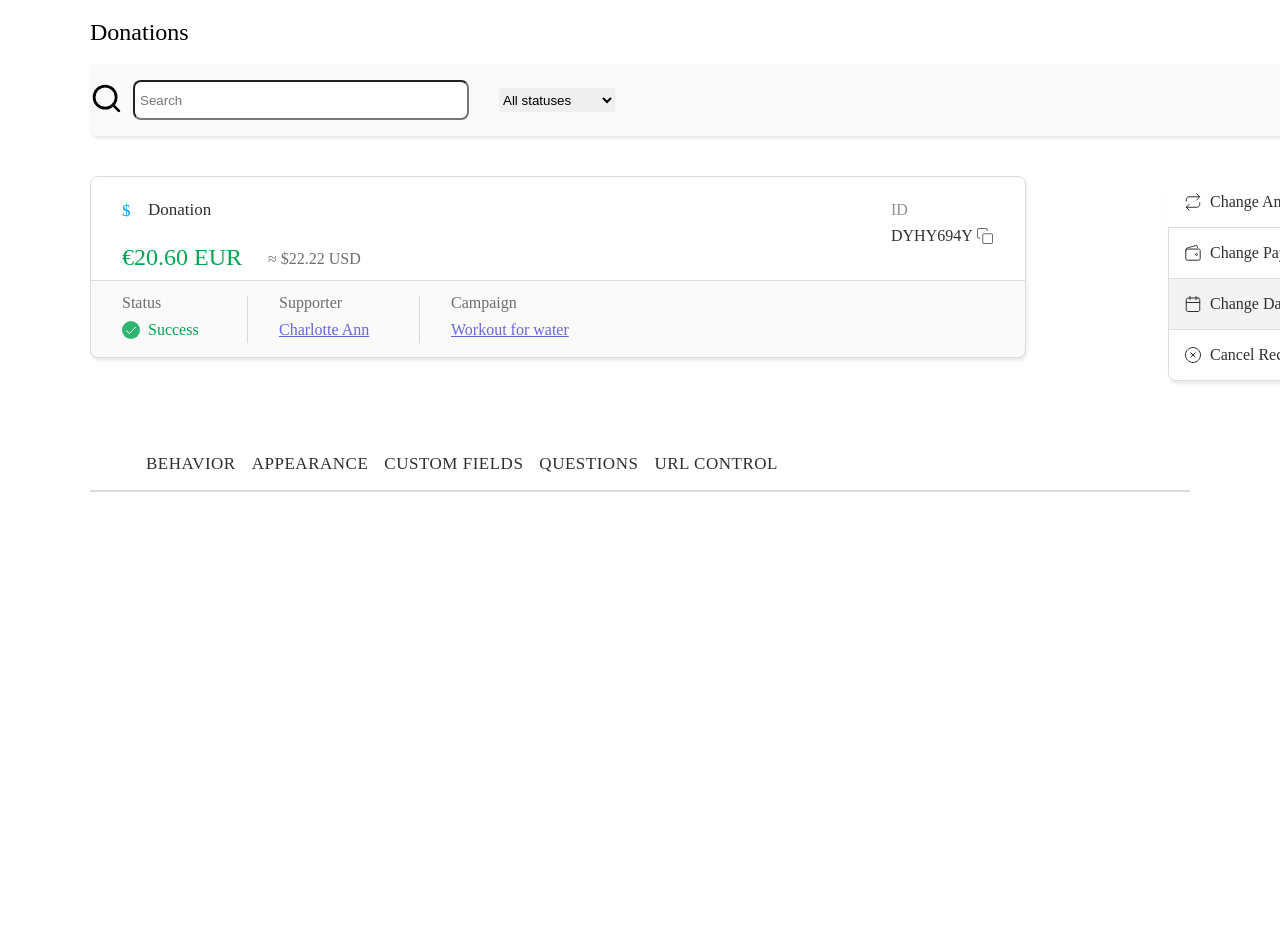
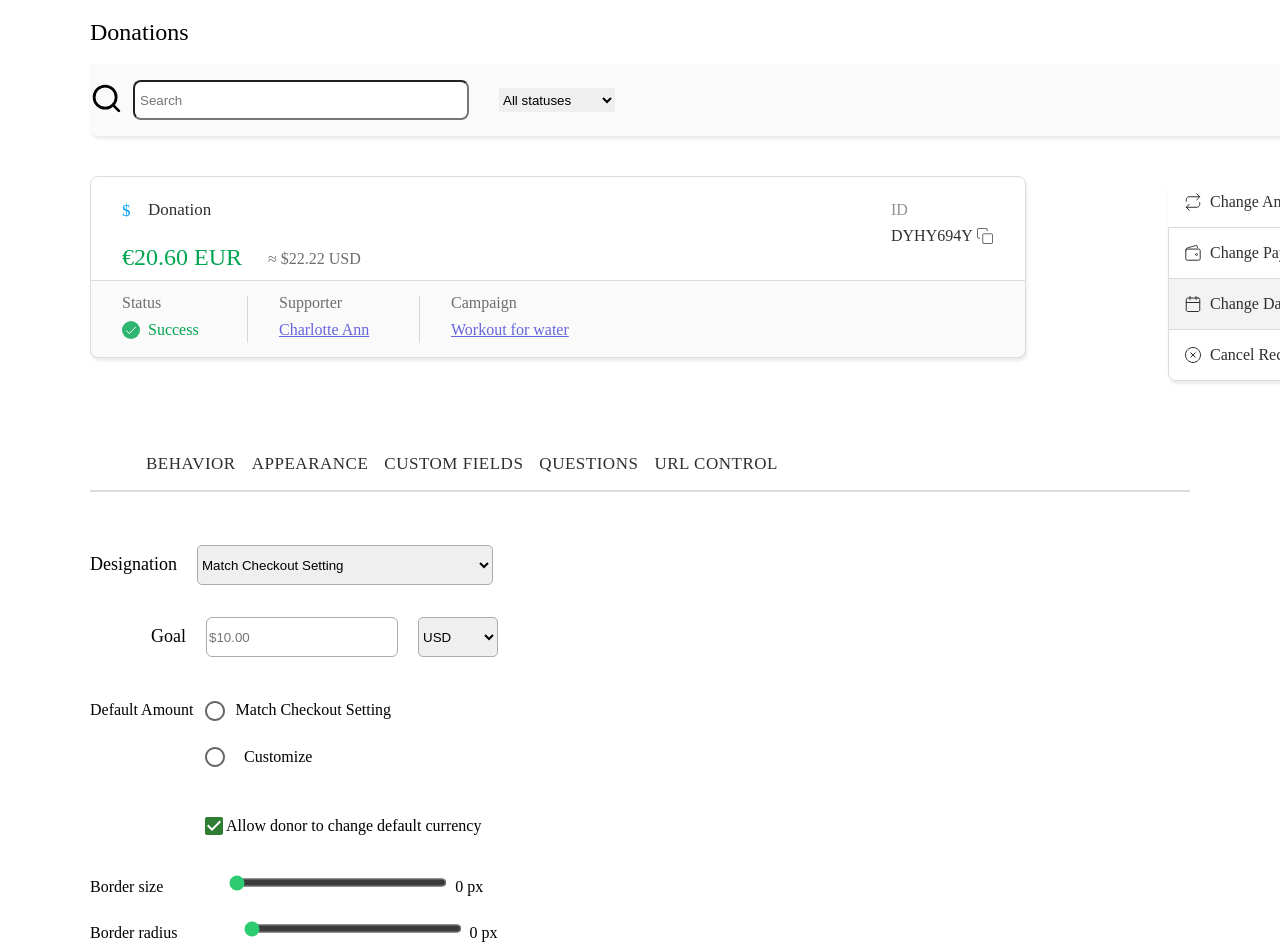
Before and after one commit to Muslimov-Khasan/dashboard-currency, a React (Create React App) app: page / in a window 1280 px wide. Shown: the top 952 px of the page. Before the commit the page ends 800 px from the top, so only its background shows below. Built offline with nearby package versions, Linux system fonts and the light colour scheme.

Commit message:
create form

```diff
--- a/src/App.css
+++ b/src/App.css
@@ -41,4 +41,27 @@ body {
 
   /* Effects */
   --container-shadow-not-active: 1px 3px 3px rgba(62, 63, 64, 0.1);
+
+
+  	/* fonts */
+  	--font-work-sans: 'Work Sans';
+
+  	/* font sizes */
+  	--font-size-base: 16px;
+
+  	/* Colors */
+  	--gray-100: #2f2f30;
+  	--focused-non-text: #2eb670;
+  	--white: #fff;
+  	--gray-70: #a9abae;
+
+  	/* Paddings */
+  	--padding-5xs: 8px;
+  	--padding-xs: 12px;
+
+  	/* border radiuses */
+  	--br-xs: 12px;
+  	--br-9xs: 4px;
+  	--br-7xs: 6px;
+
 }
--- a/src/App.js
+++ b/src/App.js
@@ -1,7 +1,8 @@
 import './App.css';
-import { Header } from './components/header/header';
+import { Header } from './components/Header/Header';
 import Navbar from './components/Navbar/Navbar';
 import Supporter from './components/Supporter/Supporter';
+import Designation from './components/Designation/Designation';
 
 function App() {
   return (
@@ -10,6 +11,7 @@ function App() {
       <main>
       <Supporter/>
       <Navbar/>
+      <Designation/>
       </main>
     </div>
   );
--- /dev/null
+++ b/src/components/Designation/Designation.css
@@ -0,0 +1,141 @@
+.designation-inner {
+  display: flex;
+  flex-direction: column;
+  margin-right: auto;
+  background: linear-gradient(0deg, #ffffff, #ffffff),
+    linear-gradient(0deg, #dbdcde, #dbdcde);
+}
+
+.designation-labe {
+  font-family: Work Sans;
+  font-size: 18px;
+  font-weight: 400;
+  line-height: 24px;
+  letter-spacing: 0em;
+  text-align: right;
+  margin-top: 6px;
+}
+
+.gola-wrapper {
+  transform: translateX(50px);
+  margin: 11px;
+}
+
+.gola-labe {
+  font-family: Work Sans;
+  font-size: 18px;
+  font-weight: 400;
+  line-height: 24px;
+  letter-spacing: 0em;
+  text-align: right;
+  margin-top: 6px;
+}
+
+.designation-select {
+  width: 296px;
+  height: 40px;
+  margin-left: 20px;
+  border: 1px rgba(169, 171, 174, 1) solid;
+  margin-bottom: 21px;
+  border-radius: 5px;
+  outline: none;
+}
+
+.gola-select {
+  width: 80px;
+  height: 40px;
+  margin-left: 20px;
+  border: 1px rgba(169, 171, 174, 1) solid;
+  border-radius: 5px;
+  margin-bottom: 22px;
+}
+
+.designation-option {
+  width: 296px;
+  height: 140px;
+  margin-left: 377px;
+}
+
+.gola-option {
+  width: 296px;
+  height: 150px;
+  margin-left: 377px;
+}
+
+.gola-input {
+  width: 192px;
+  height: 40px;
+  margin-left: 20px;
+  top: 624.9999999999999px;
+  left: 547.9999999999998px;
+  padding: 8px, 12px, 8px, 12px;
+  border-radius: 6px;
+  border: 1px rgba(169, 171, 174, 1) solid;
+}
+
+.label {
+  font-family: Work Sans;
+  font-size: 16px;
+  font-weight: 400;
+  line-height: 24px;
+  letter-spacing: 0em;
+}
+
+.radio {
+  transform: translateX(104px);
+}
+
+.checkbox {
+  width: 24px;
+  height: 24px;
+}
+
+.checkbox-lable {
+  display: flex;
+  font-family: Work Sans;
+  font-size: 16px;
+  font-weight: 400;
+  line-height: 24px;
+}
+
+.checkbox-wrapper {
+  transform: translateX(7rem);
+  margin-bottom: 33px;
+}
+
+.range-inner {
+  display: flex;
+  flex-direction: column;
+}
+
+.range {
+  width: 218px;
+  height: 19px;
+  transform: translateX(4rem);
+  accent-color: #2ecc71;
+  margin-bottom: 25px;
+}
+
+.range:hover {
+  transition: 1s;
+  accent-color: #48c87d;
+}
+
+.range-word {
+  width: 28px;
+  height: 24px;
+  font-size: 16px;
+  font-weight: 400;
+  line-height: 24px;
+  letter-spacing: 0em;
+  margin-left: 70px;
+}
+
+.customize-inner {
+  display: flex;
+  margin-bottom: 32px;
+}
+
+.customize {
+  transform: translateX(7rem);
+}
--- /dev/null
+++ b/src/components/Designation/Designation.jsx
@@ -0,0 +1,95 @@
+import "./Designation.css";
+import React, { useState } from "react";
+import Radio from "@mui/material/Radio";
+import Checkbox from "@mui/material/Checkbox";
+const Designation = () => {
+  const [value, setValue] = useState(0);
+  const [value2, setValue2] = useState(0);
+
+  return (
+    <>
+      <div className="contianer">
+        <div className="designation-inner">
+          <div>
+            <labe className="designation-labe" htmlFor="labe">Designation</labe>
+            <select className="designation-select">
+              <option
+                className="designation-option"
+                value="Match Checkout Setting"
+              >
+                Match Checkout Setting
+              </option>
+              <option className="designation-option" value="monthly salary">
+                monthly salary
+              </option>
+              <option className="designation-option" value="annual salary">
+                annual salary
+              </option>
+            </select>
+          </div>
+
+          <div className="gola-wrapper">
+            <labe className="gola-labe" htmlFor="labe">Goal</labe>
+            <input className="gola-input" placeholder="$10.00" type="number" />
+            <select className="gola-select">
+              <option className="gola-option" value="USD">
+                USD
+              </option>
+              <option className="gola-option" value="RUBL">
+                RUBL
+              </option>
+              <option className="gola-option" value="ERO">
+                ERO
+              </option>
+            </select>
+          </div>
+        </div>
+        <label className="label" htmlFor="labe">
+          Default Amount
+          <Radio color="success" />
+          Match Checkout Setting
+        </label>
+        <label className="customize-inner" htmlFor="radio">
+          <Radio className="radio" color="success" />
+          <p className="customize">Customize</p>
+        </label>
+
+        <div className="checkbox-wrapper">
+          <label className="checkbox-lable" htmlFor="labe">
+            <Checkbox className="checkbox" defaultChecked color="success" />
+            Allow donor to change default currency
+          </label>
+        </div>
+
+        <div className="range-inner">
+          <label htmlFor="range">
+          Border size
+            <input
+              className="range"
+              type="range"
+              min="0"
+              max="50"
+              value={value}
+              onChange={(e) => setValue(e.target.value)}
+            />
+            <strong className="range-word">{value} px</strong>
+          </label>
+          <label htmlFor="range">
+             Border radius
+            <input
+              className="range"
+              type="range"
+              min="0"
+              max="100"
+              value={value2}
+              onChange={(evt) => setValue2(evt.target.value)}
+            />
+            <strong className="range-word">{value2} px</strong>
+          </label>
+        </div>
+      </div>
+    </>
+  );
+};
+
+export default Designation;
--- a/src/components/Navbar/Navbar.css
+++ b/src/components/Navbar/Navbar.css
@@ -19,3 +19,7 @@
   color: #2f2f30;
   text-decoration: none;
 }
+
+.nav-wrappwer {
+  margin-bottom: 53px;
+}
--- a/src/components/Navbar/Navbar.jsx
+++ b/src/components/Navbar/Navbar.jsx
@@ -5,25 +5,37 @@ const Navbar = () => {
   return (
     <>
       <div className="contianer">
+        <div className="nav-wrappwer">
           <nav className="nav">
             <ul className="nav-list">
               <li className="nav-item">
-              <Link className="nav-link" to={"/home"}>Behavior</Link>
+                <Link className="nav-link" to={"/home"}>
+                  Behavior
+                </Link>
               </li>
               <li className="nav-item">
-              <Link className="nav-link" to={"#/home"}>Appearance</Link>
+                <Link className="nav-link" to={"/home"}>
+                  Appearance
+                </Link>
               </li>
               <li className="nav-item">
-              <Link className="nav-link" to={"/home"}>Custom Fields</Link>
+                <Link className="nav-link" to={"/home"}>
+                  Custom Fields
+                </Link>
               </li>
               <li className="nav-item">
-              <Link className="nav-link" to={"/home"}>Questions</Link>
+                <Link className="nav-link" to={"/home"}>
+                  Questions
+                </Link>
               </li>
               <li className="nav-item">
-              <Link className="nav-link" to={"/home"}>URL Control</Link>
+                <Link className="nav-link" to={"/home"}>
+                  URL Control
+                </Link>
               </li>
             </ul>
           </nav>
+        </div>
       </div>
     </>
   );
--- a/src/components/header/header.css
+++ b/src/components/header/header.css
@@ -46,7 +46,6 @@
   top: 156.9999999999999px;
   left: 379.9999999999998px;
   border-radius: 8px;
-  /* border: 1px; */
 }
 
 .select-statuses {
--- a/src/components/header/header.jsx
+++ b/src/components/header/header.jsx
@@ -1,4 +1,4 @@
-import "./header.css";
+import "./Header.css";
 
 export const Header = () => {
   const handleSearch = (event) => {
```
Lines whose indentation alone changed are shown as unchanged.
